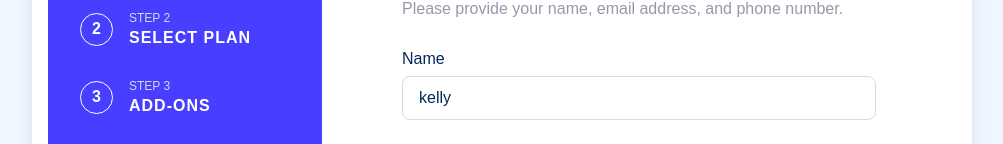
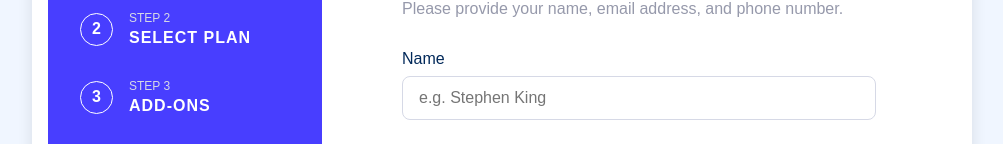
Before and after one commit to Oyasikelly/multi-step-form-main, a plain HTML site: page index.html in a window 1280 px wide. Shown: the part 201-345 px from the top of the page, without its empty margins (138-1141 px from the left). Drawn offline with Linux system fonts and the light colour scheme.

Commit message:
Update index.html

```diff
--- a/index.html
+++ b/index.html
@@ -7,7 +7,7 @@
     <link rel="stylesheet" href="style.css" />
   </head>
   <body>
-    <div class="container">
+    <main class="container">
       <!-- Sidebar with steps -->
       <div class="sidebar">
         <ul class="steps">
@@ -53,12 +53,7 @@
 
           <div class="form-group">
             <label for="name">Name</label>
-            <input
-              type="text"
-              value="kelly"
-              id="name"
-              placeholder="e.g. Stephen King"
-            />
+            <input type="text" id="name" placeholder="e.g. Stephen King" />
             <p class="error-msg" id="name-error">This field is required</p>
           </div>
 
@@ -257,7 +252,7 @@
           <button class="btn btn-next" id="btn-next">Next Step</button>
         </div>
       </div>
-    </div>
+    </main>
 
     <script src="/main.js"></script>
 
```
